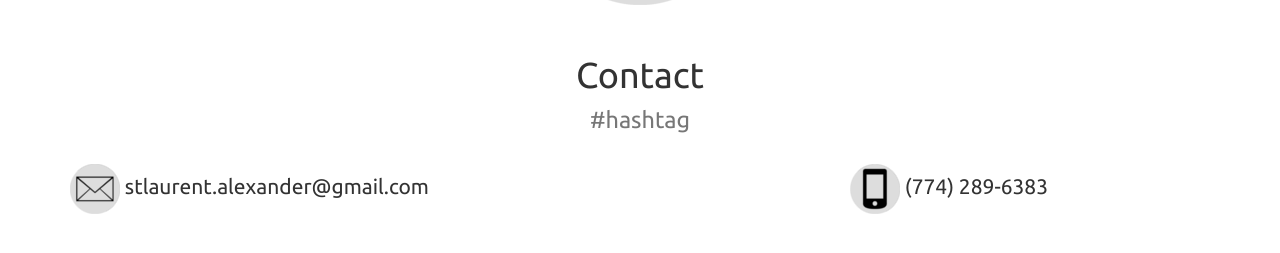
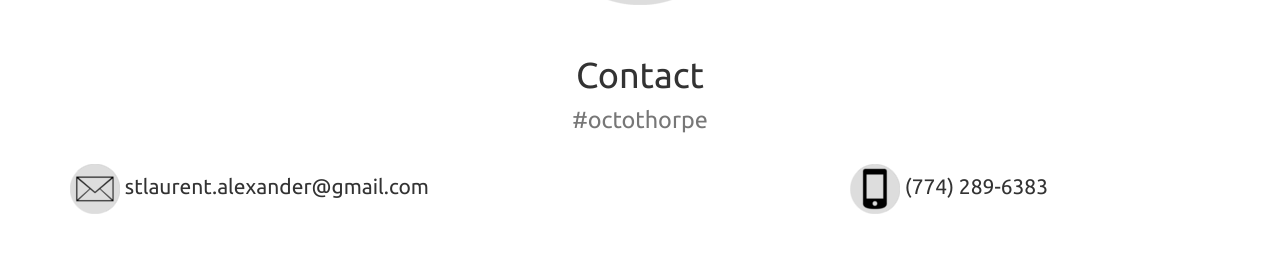
Before and after one commit to awstlaur/website, a Jekyll site: the page built from contact/index.html, in a window 1280 px wide. Shown: the part 315-568 px from the top of the page. Built offline with Jekyll 4.4.1, drawn with Linux system fonts in a browser that asks for light colours; nearby versions of some CDN libraries; Markdown is read by kramdown in place of the engine named in the settings.

Commit message:
Change hashtag to octothorpe

```diff
--- a/contact/index.html
+++ b/contact/index.html
@@ -13,7 +13,7 @@ $("title").text("{{  site.contact_title  }}")
     </div>
 
     <div class="container-fluid starter-template">
-        <h1>Contact</br><small>#hashtag</small></h1>
+        <h1>Contact</br><small>#octothorpe</small></h1>
     </div>
 
     <div class="row">
```
Also changed, not shown: 1 other file.
